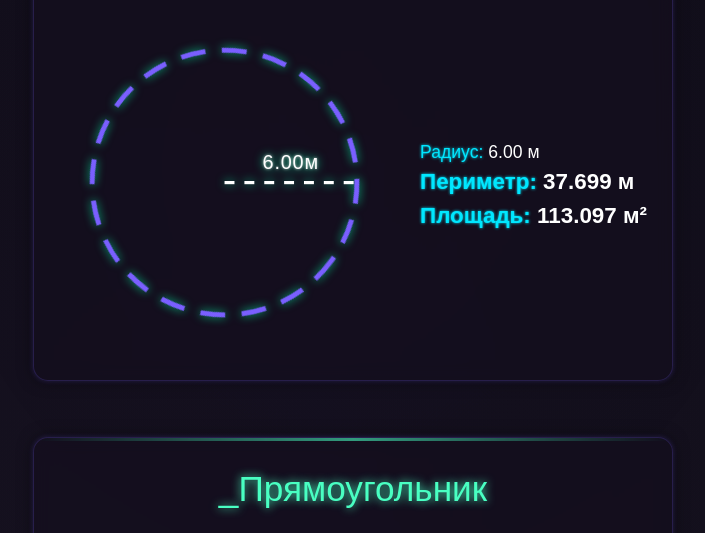
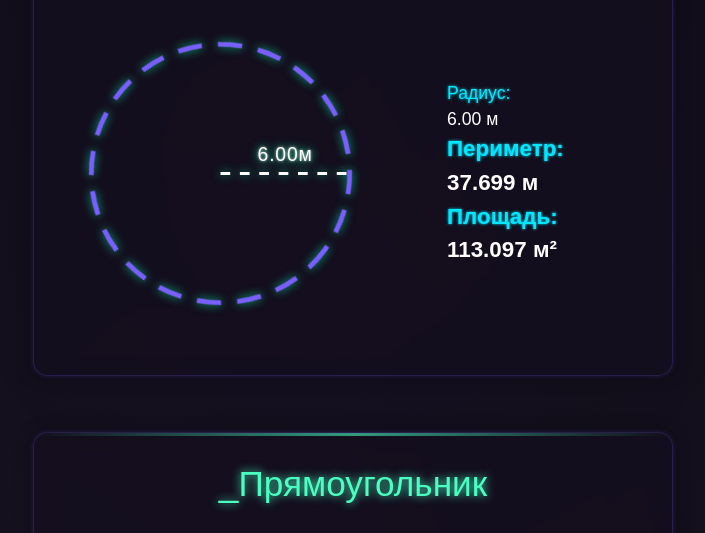
Before and after one commit to ixsize221/figure-ui-ts, a website built with Vite: page index.html in a window 1280 px wide. Shown: the part 244-777 px from the top of the page, without its empty margins (287-992 px from the left). Built offline with nearby package versions, Linux system fonts and the light colour scheme.

Commit message:
правки дизайна

```diff
--- a/src/css/style.css
+++ b/src/css/style.css
@@ -159,14 +159,20 @@ body::before {
 .shape-content {
   display: flex;
   gap: 30px;
-  margin-top: 20px;
+  margin-top: 15px;
   justify-content: space-between;
   /*! width: 100%; */
+  /*! padding: 20px 0; */
+  padding-bottom: 15px;
 }
 
 .shape-visual {
-  flex: 1;
-  min-width: 300px;
+  /*! flex: 1; */
+  min-width: 323px;
+  display: flex;
+  align-items: center;
+  justify-content: center;
+  /*! padding: 20px; */
 }
 
 .shape-properties {
@@ -174,6 +180,8 @@ body::before {
   display: flex;
   flex-direction: column;
   justify-content: center;
+  /*! padding: 20px; */
+  width: 200px;
 }
 
 .property {
--- a/src/ts/main.ts
+++ b/src/ts/main.ts
@@ -67,7 +67,9 @@ abstract class РендерФигуры {
     ): string {
         return `
         <div class="property ${isMain ? 'main-property' : ''}">
-            <span class="neon-property">${название}:</span> ${значение}
+            <span class="neon-property">${название}:</span>
+            <br>
+            <span>${значение}</span>
         </div>`;
     }
 
@@ -141,11 +143,11 @@ class РендерТреугольник extends РендерФигуры {
                 <path id="sideBC" d="M20,170 L180,170" fill="none"/>
                 <path id="sideCA" d="M11.3,155 L91.3,15" fill="none"/>
                 <polygon points="100,20 180,160 20,160" class="neon-triangle"/>
+                <text><textPath href="#sideCA" startOffset="50%" text-anchor="middle"
+                      class="dimension-text">${стороны[0]}${единица}</textPath></text>
                 <text><textPath href="#sideAB" startOffset="50%" text-anchor="middle"
-                      class="dimension-text">${стороны[0]}${единица}</textPath></text>
+                      class="dimension-text">${стороны[1]}${единица}</textPath></text>
                 <text><textPath href="#sideBC" startOffset="50%" text-anchor="middle"
-                      class="dimension-text">${стороны[1]}${единица}</textPath></text>
-                <text><textPath href="#sideCA" startOffset="50%" text-anchor="middle"
                       class="dimension-text">${стороны[2]}${единица}</textPath></text>
             </svg>
         </div>`;
@@ -153,7 +155,7 @@ class РендерТреугольник extends РендерФигуры {
 
     создатьУникальныеСвойства(): string {
         const единица = this.фигура.основнаяЕдиница;
-        const стороны = (this.фигура as Треугольник).стороны.map(s => s[единица].val.toFixed(2)+единица).join(', ');
+        const стороны = (this.фигура as Треугольник).стороны.map(s => s[единица].val.toFixed(2)+единица).join('<br> ');
         return this.создатьТекстовоеСвойство("Стороны", стороны);
     }
 }
```
